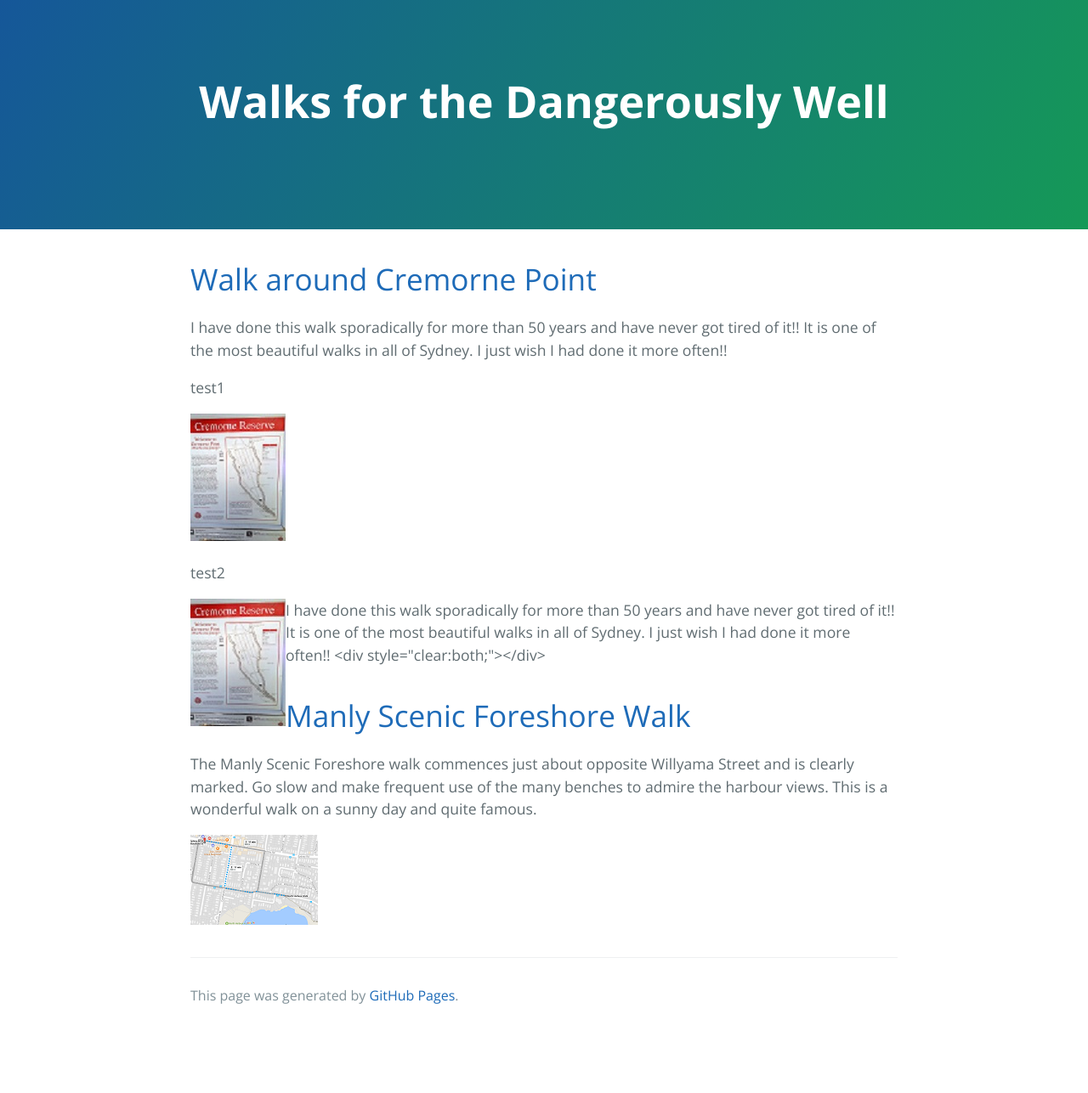
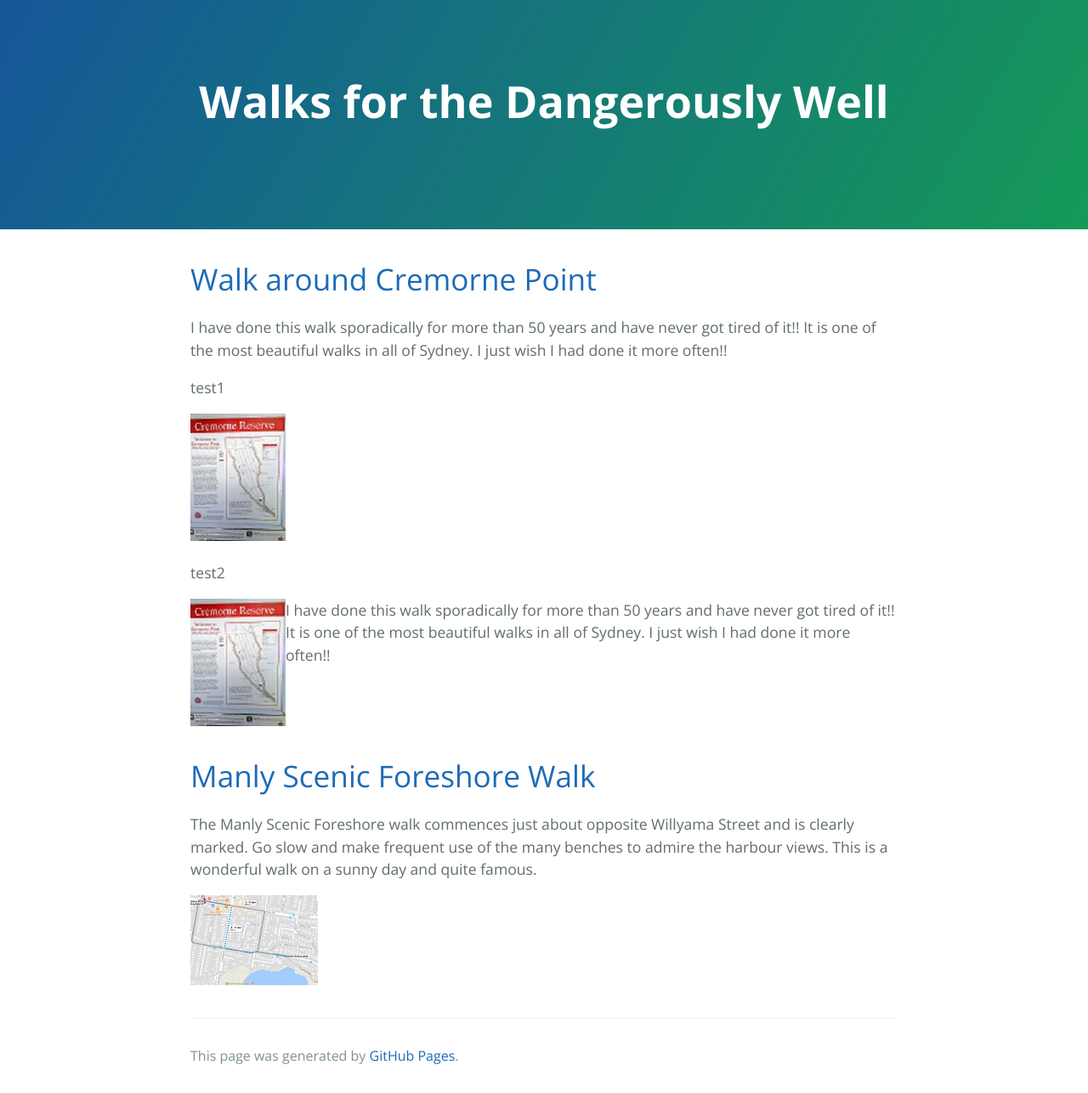
Before and after one commit to janet1405/janet1405.github.io, a Jekyll site: the page built from index.md, in a window 1280 px wide. Shown: the whole page at 85% size. Built offline with Jekyll 4.4.1, drawn with Linux system fonts in a browser that asks for light colours; the repository's description, which GitHub fills in, is left out; before the commit the page ends 1216 px from its top, so only the background shows below that.

Commit message:
Update index.md

```diff
--- a/index.md
+++ b/index.md
@@ -26,8 +26,7 @@
 test2
 
 <img align="left" src="\assets\img\cremorne_point\WalkAroundCremornePoint_112_150.jpg" />
-
-I have done this walk sporadically for more than 50 years and have never got tired of it!! It is one of the most beautiful walks in all of Sydney. I just wish I had done it more often!!     <div style="clear:both;"></div>
+<p> I have done this walk sporadically for more than 50 years and have never got tired of it!! It is one of the most beautiful walks in all of Sydney. I just wish I had done it more often!!     <div style="clear:both;"></div> </p>
 
 
 
```
